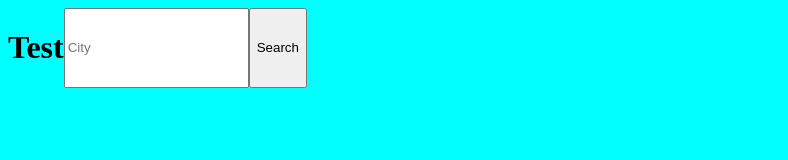
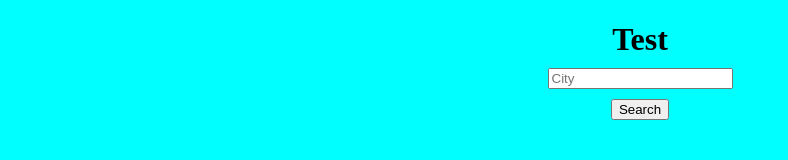
Before and after one commit to KevinHenleyCode/Forecast-App, a plain HTML site: page index.html in a window 1280 px wide. Shown: the whole page, without its empty margins (0-788 px from the left). Drawn offline with nearby package versions, Linux system fonts and the light colour scheme.

Commit message:
changed the flex properties to column

```diff
--- a/assets/css/style.css
+++ b/assets/css/style.css
@@ -1,4 +1,11 @@
+* {
+    margin-bottom: 10px;
+}
+
 body {
     display: flex;
+    flex-direction: column;
+    margin: 0 auto;
+    align-items: center;
     background-color: aqua;
 }
```
